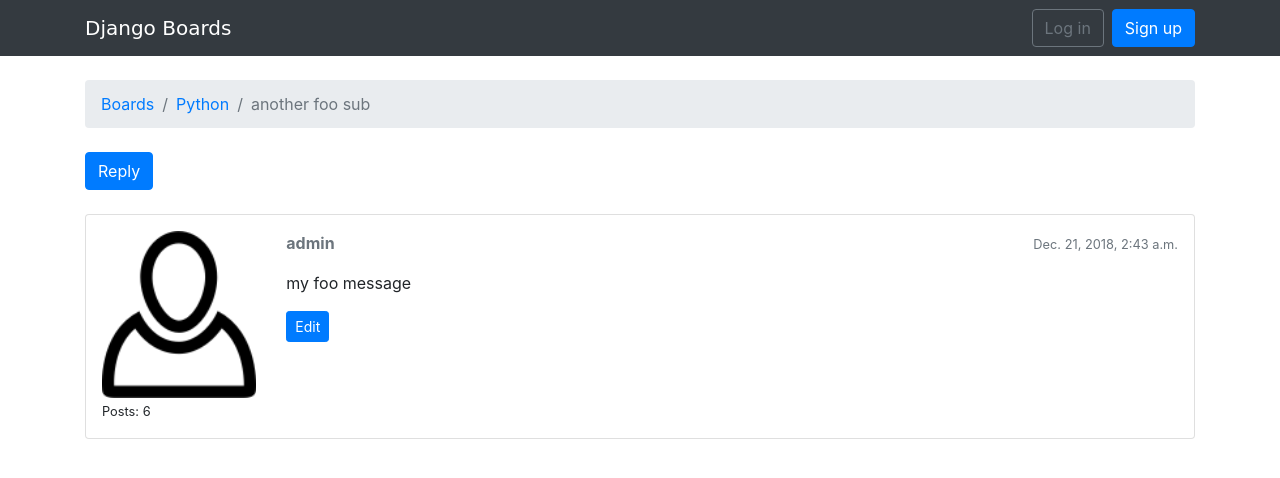
After one commit to lfernandez55/django_beg_guide_scratch, a Django app: page /boards/2/topics/2/ in a window 1280 px wide. The commit adds this page. Shown: the top 478 px of the page. Run offline with Django 3.2, Linux system fonts and the light colour scheme; data comes from the database, SQL or seed files in the repository; both versions use the stored data as it was after the commit; some libraries are stand-ins or nearby versions; some web fonts are replaced.

```diff
--- a/myproject/boards/views.py
+++ b/myproject/boards/views.py
@@ -2,18 +2,9 @@ from django.shortcuts import render, redirect, get_object_or_404
 from .models import Board, Topic, Post
 from django.contrib.auth.models import User
 from .forms import NewTopicForm
+from django.contrib.auth.decorators import login_required
 
-# def home(request):
-#     # return HttpResponse('Hello, World!')
-#     boards = Board.objects.all()
-#     boards_names = list()
-#
-#     for board in boards:
-#         boards_names.append(board.name)
-#
-#     response_html = '<br>'.join(boards_names)
-#
-#     return HttpResponse(response_html)
+
 
 def home(request):
     boards = Board.objects.all()
@@ -27,9 +18,10 @@ def board_topics(request, pk):
     board = get_object_or_404(Board, pk=pk)
     return render(request, 'topics.html', {'board': board})
 
+@login_required
 def new_topic(request, pk):
     board = get_object_or_404(Board, pk=pk)
-    user = User.objects.first()  # TODO: get the currently logged in user
+    # user = User.objects.first()  # TODO: get the currently logged in user
     if request.method == 'POST':
          #If the request is a post process the submitted form data using the class NewTopicForm in forms.py
          #then redirect to the topics list for that board
@@ -52,7 +44,9 @@ def new_topic(request, pk):
     #also notice that this render only happens on a GET on a POST we never get here
     return render(request, 'new_topic.html', {'board': board, 'form': form})
 
-
+def topic_posts(request, pk, topic_pk):
+    topic = get_object_or_404(Topic, board__pk=pk, pk=topic_pk)
+    return render(request, 'topic_posts.html', {'topic': topic})
 
 # def new_topic(request, pk):
 #     board = get_object_or_404(Board, pk=pk)
--- a/myproject/myproject/settings.py
+++ b/myproject/myproject/settings.py
@@ -132,6 +132,7 @@ STATICFILES_DIRS = [
     os.path.join(BASE_DIR, 'static'),
 ]
 
+LOGIN_URL = '/login/'
 LOGIN_REDIRECT_URL = 'home'
 LOGOUT_REDIRECT_URL = 'home'
 EMAIL_BACKEND = 'django.core.mail.backends.console.EmailBackend'
--- a/myproject/myproject/urls.py
+++ b/myproject/myproject/urls.py
@@ -50,6 +50,6 @@ urlpatterns = [
     path('settings/password/done/', auth_views.PasswordChangeDoneView.as_view(template_name='password_change_done.html'),
         name='password_change_done'),
 
-
-
+    re_path(r'^boards/(?P<pk>\d+)/topics/(?P<topic_pk>\d+)/$', views.topic_posts, name='topic_posts'),
+    # re_path(r'^boards/(?P<pk>\d+)/topics/(?P<topic_pk>\d+)/reply/$', views.reply_topic, name='reply_topic'),
 ]
--- a/myproject/templates/login.html
+++ b/myproject/templates/login.html
@@ -10,6 +10,7 @@
           <h3 class="card-title">Log in</h3>
           <form method="post" novalidate>
             {% csrf_token %}
+            <input type="hidden" name="next" value="{{ next }}">
             {% include 'includes/form.html' %}
             <button type="submit" class="btn btn-primary btn-block">Log in</button>
           </form>
--- /dev/null
+++ b/myproject/templates/topic_posts.html
@@ -0,0 +1,48 @@
+{% extends 'base.html' %}
+
+{% load static %}
+
+{% block title %}{{ topic.subject }}{% endblock %}
+
+{% block breadcrumb %}
+  <li class="breadcrumb-item"><a href="{% url 'home' %}">Boards</a></li>
+  <li class="breadcrumb-item"><a href="{% url 'board_topics' topic.board.pk %}">{{ topic.board.name }}</a></li>
+  <li class="breadcrumb-item active">{{ topic.subject }}</li>
+{% endblock %}
+
+{% block content %}
+
+  <div class="mb-4">
+    <a href="#" class="btn btn-primary" role="button">Reply</a>
+  </div>
+
+  {% for post in topic.posts.all %}
+    <div class="card mb-2">
+      <div class="card-body p-3">
+        <div class="row">
+          <div class="col-2">
+            <img src="{% static 'img/avatar.png' %}" alt="{{ post.created_by.username }}" class="w-100">
+            <small>Posts: {{ post.created_by.posts.count }}</small>
+          </div>
+          <div class="col-10">
+            <div class="row mb-3">
+              <div class="col-6">
+                <strong class="text-muted">{{ post.created_by.username }}</strong>
+              </div>
+              <div class="col-6 text-right">
+                <small class="text-muted">{{ post.created_at }}</small>
+              </div>
+            </div>
+            {{ post.message }}
+            {% if post.created_by != user %}
+              <div class="mt-3">
+                <a href="#" class="btn btn-primary btn-sm" role="button">Edit</a>
+              </div>
+            {% endif %}
+          </div>
+        </div>
+      </div>
+    </div>
+  {% endfor %}
+
+{% endblock %}
--- a/myproject/templates/topics.html
+++ b/myproject/templates/topics.html
@@ -26,7 +26,7 @@
       <tbody>
         {% for topic in board.topics.all %}
           <tr>
-            <td>{{ topic.subject }}</td>
+            <td><a href="{% url 'topic_posts' board.pk topic.pk %}">{{ topic.subject }}</a></td>
             <td>{{ topic.starter.username }}</td>
             <td>0</td>
             <td>0</td>
```
Also changed, not shown: myproject/accounts/tests/test_view_password_reset.py (+13 -0 lines), myproject/db.sqlite3, myproject/static/img/avatar.png (added).
